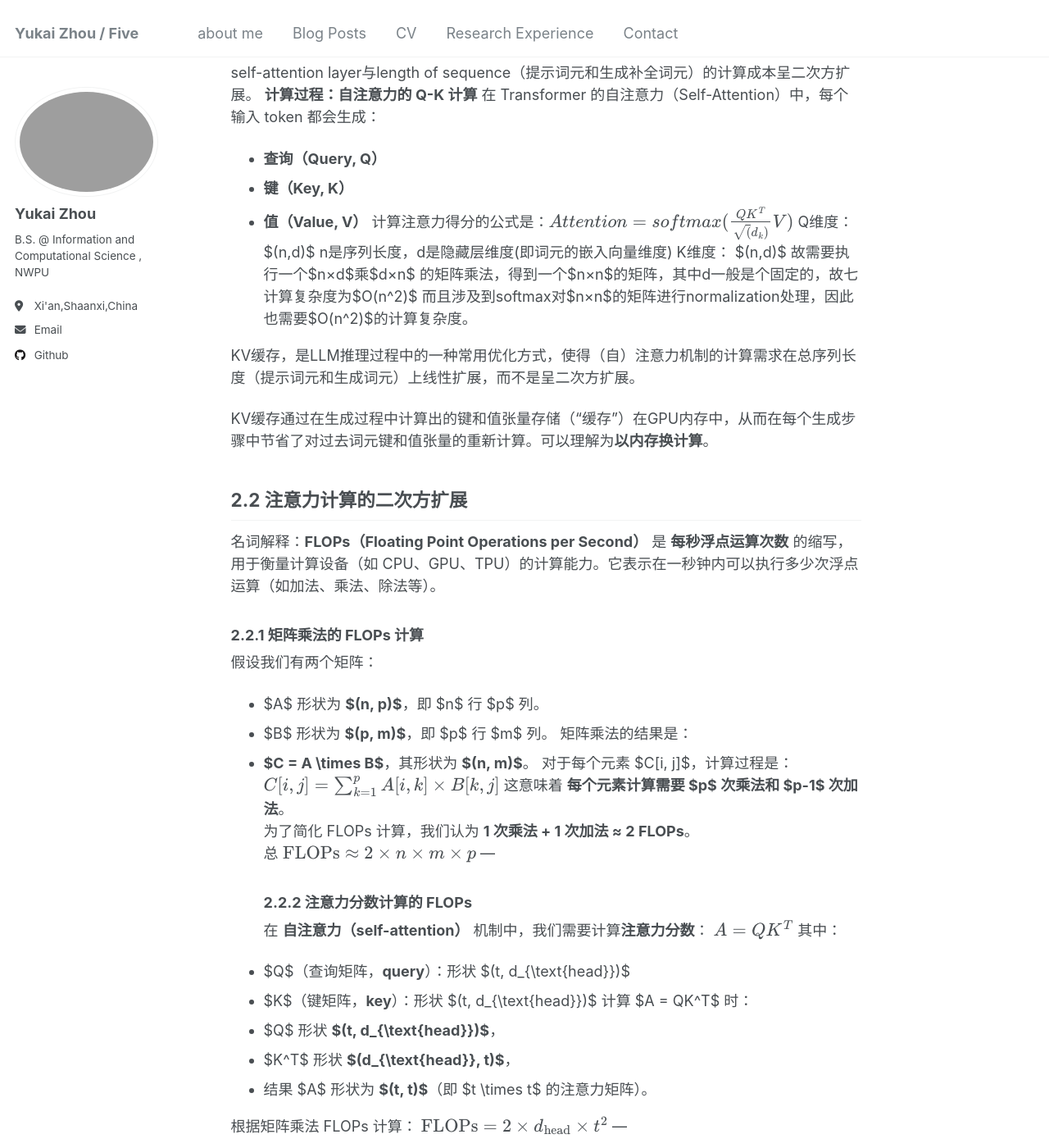
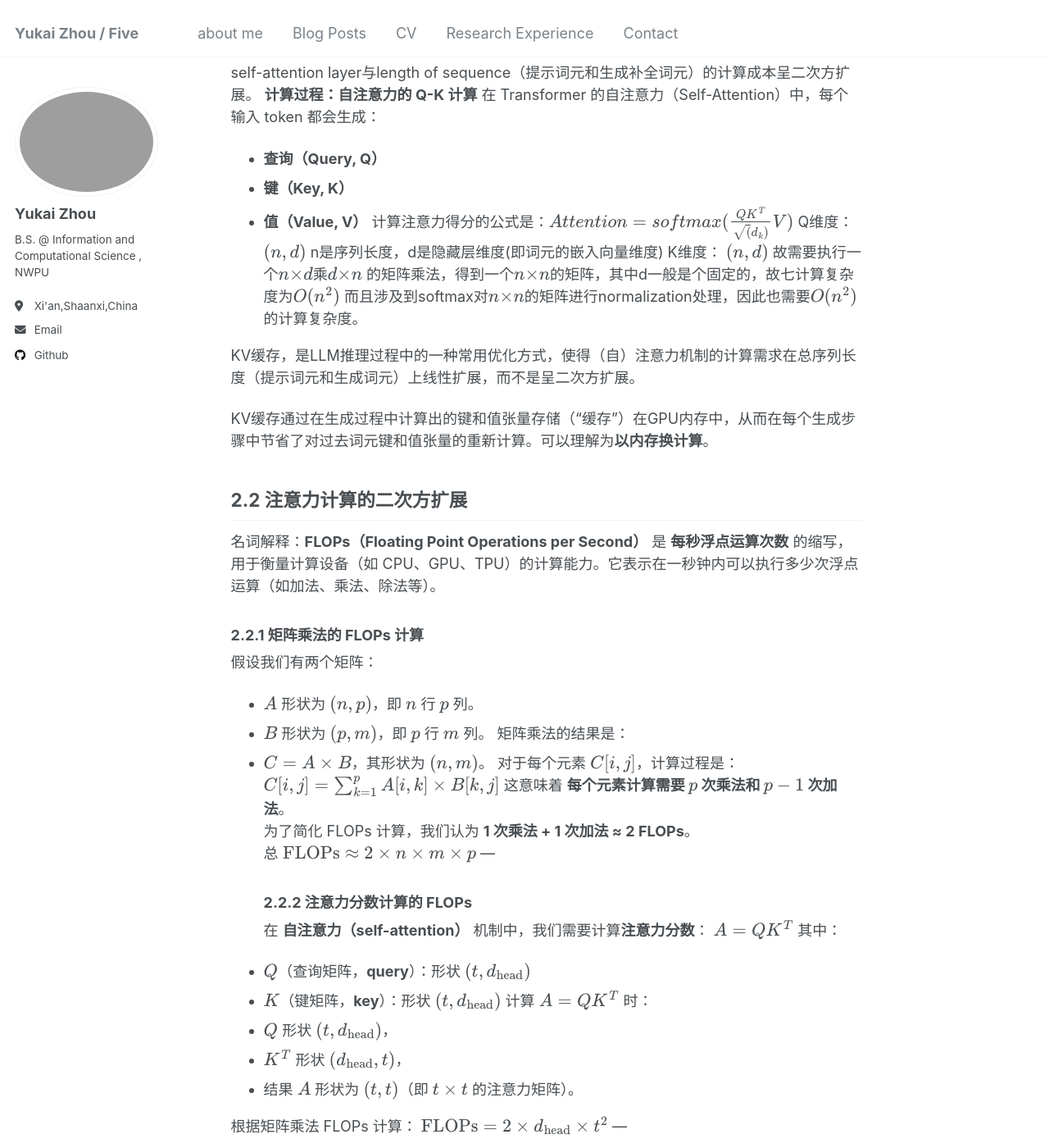
Before and after one commit to 520activater/520activater.github.io, a Jekyll site: the page built from _posts/2025-03-15-KV Cache.md, in a window 1280 px wide and 1400 px high, scrolled down 4267 px. Shown: the whole window at 82% size. Built offline with Jekyll 4.4.1, drawn with Linux system fonts in a browser that asks for light colours; some of the changed text lies outside the part shown.

```diff
--- a/_posts/2025-03-15-KV Cache.md
+++ b/_posts/2025-03-15-KV Cache.md
@@ -114,10 +114,10 @@ self-attention layer与length of sequence（提示词元和生成补全词元）
 - **键（Key, K）**
 - **值（Value, V）**
 计算注意力得分的公式是：$$Attention = softmax(\frac{QK^T}{\sqrt(d_k)}V) $$
-Q维度：$(n,d)$   n是序列长度，d是隐藏层维度(即词元的嵌入向量维度)
-K维度： $(n,d)$
-故需要执行一个$n×d$乘$d×n$ 的矩阵乘法，得到一个$n×n$的矩阵，其中d一般是个固定的，故七计算复杂度为$O(n^2)$
-而且涉及到softmax对$n×n$的矩阵进行normalization处理，因此也需要$O(n^2)$的计算复杂度。
+Q维度：$$(n,d)$$   n是序列长度，d是隐藏层维度(即词元的嵌入向量维度)
+K维度： $$(n,d)$$
+故需要执行一个$$n×d$$乘$$d×n$$ 的矩阵乘法，得到一个$$n×n$$的矩阵，其中d一般是个固定的，故七计算复杂度为$$O(n^2)$$
+而且涉及到softmax对$$n×n$$的矩阵进行normalization处理，因此也需要$$O(n^2)$$的计算复杂度。
 
 KV缓存，是LLM推理过程中的一种常用优化方式，使得（自）注意力机制的计算需求在总序列长度（提示词元和生成词元）上线性扩展，而不是呈二次方扩展。
 
@@ -127,15 +127,15 @@ KV缓存通过在生成过程中计算出的键和值张量存储（“缓存”
 名词解释：**FLOPs（Floating Point Operations per Second）** 是 **每秒浮点运算次数** 的缩写，用于衡量计算设备（如 CPU、GPU、TPU）的计算能力。它表示在一秒钟内可以执行多少次浮点运算（如加法、乘法、除法等）。
 ### 2.2.1 矩阵乘法的 FLOPs 计算
 假设我们有两个矩阵：
-- $A$ 形状为 **$(n, p)$**，即 $n$ 行 $p$ 列。
-- $B$ 形状为 **$(p, m)$**，即 $p$ 行 $m$ 列。
+- $$A$$ 形状为 **$$(n, p)$$**，即 $$n$$ 行 $$p$$ 列。
+- $$B$$ 形状为 **$$(p, m)$$**，即 $$p$$ 行 $$m$$ 列。
 矩阵乘法的结果是：
-- **$C = A \times B$**，其形状为 **$(n, m)$**。
-对于每个元素 $C[i, j]$，计算过程是：
+- **$$C = A \times B$$**，其形状为 **$$(n, m)$$**。
+对于每个元素 $$C[i, j]$$，计算过程是：
 $$
 C[i, j] = \sum_{k=1}^{p} A[i, k] \times B[k, j]
 $$
-这意味着 **每个元素计算需要 $p$ 次乘法和 $p-1$ 次加法**。
+这意味着 **每个元素计算需要 $$p$$ 次乘法和 $$p-1$$ 次加法**。
 为了简化 FLOPs 计算，我们认为 **1 次乘法 + 1 次加法 ≈ 2 FLOPs**。
 $$
 \text{总 FLOPs} \approx 2 \times n \times m \times p
@@ -147,12 +147,12 @@ $$
 A = QK^T
 $$
 其中：
-- $Q$（查询矩阵，**query**）：形状 $(t, d_{\text{head}})$
-- $K$（键矩阵，**key**）：形状 $(t, d_{\text{head}})$
-计算 $A = QK^T$ 时：
-- $Q$ 形状 **$(t, d_{\text{head}})$**，
-- $K^T$ 形状 **$(d_{\text{head}}, t)$**，
-- 结果 $A$ 形状为 **$(t, t)$**（即 $t \times t$ 的注意力矩阵）。
+- $$Q$$（查询矩阵，**query**）：形状 $$(t, d_{\text{head}})$$
+- $$K$$（键矩阵，**key**）：形状 $$(t, d_{\text{head}})$$
+计算 $$A = QK^T$$ 时：
+- $$Q$$ 形状 **$$(t, d_{\text{head}})$$**，
+- $$K^T$$ 形状 **$$(d_{\text{head}}, t)$$**，
+- 结果 $$A$$ 形状为 **$$(t, t)$$**（即 $$t \times t$$ 的注意力矩阵）。
 
 根据矩阵乘法 FLOPs 计算：
 $$
@@ -161,7 +161,7 @@ $$
 ---
 ### 2.2.3 输入特征的线性变换
 
-查询 $Q$、键 $K$、值 $V$ 是由输入 $X$ 通过 **权重矩阵** 映射得到：
+查询 $$Q$$、键 $$K$$、值 $$V$$ 是由输入 $$X$$ 通过 **权重矩阵** 映射得到：
 
 $$
 Q = XW_Q, \quad K = XW_K, \quad V = XW_V
```
